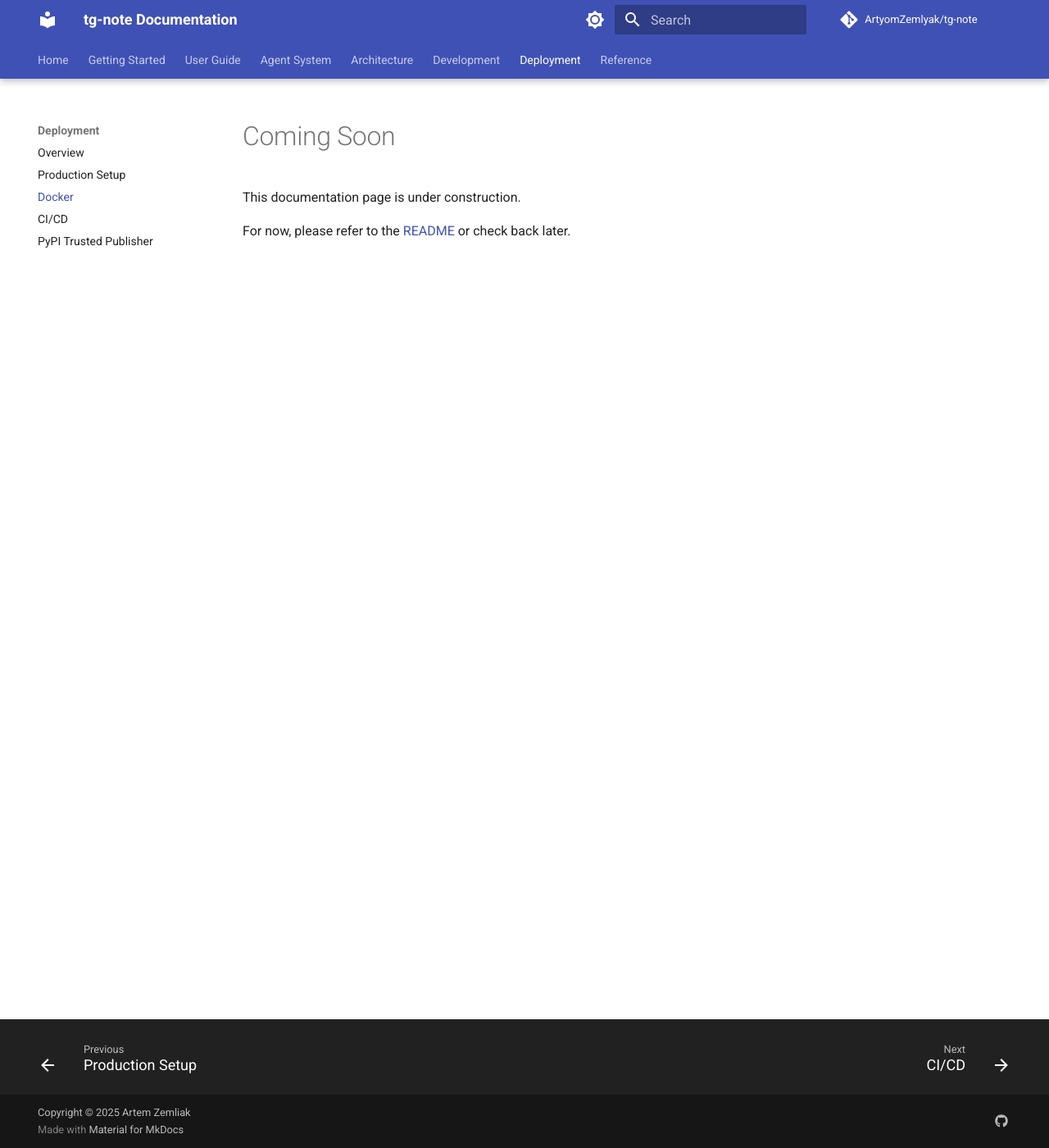
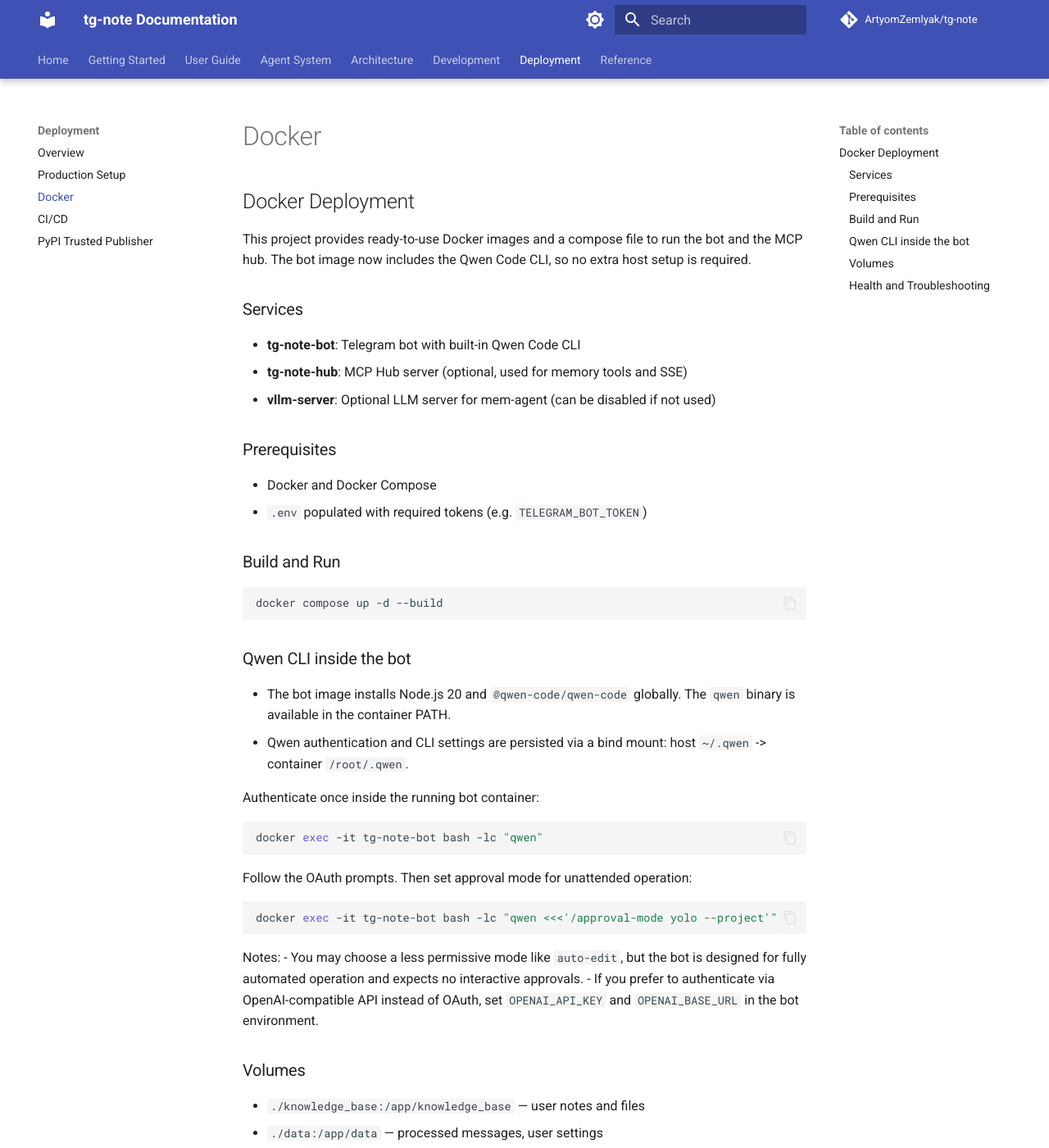
Before and after one commit to ArtyomZemlyak/tg-note, an MkDocs documentation site: the page built from docs_site/deployment/docker.md, in a window 1280 px wide and 1400 px high. Shown: the whole window at 82% size. Built offline with MkDocs 1.6.1 and Material for MkDocs 9.7.7, drawn with Linux system fonts in a browser that asks for light colours; comment, search, counter and statistics services are not loaded; the version menu is left out; some of the changed text lies outside the part shown.

Commit message:
feat: Add Qwen Code CLI to Docker image and docs
Co-authored-by: artyom.zemlyak <artyom.zemlyak@gmail.com>

````diff
--- a/docker-compose.simple.yml
+++ b/docker-compose.simple.yml
@@ -72,6 +72,8 @@ services:
       - ./logs:/app/logs
       # Configuration (read-only)
       - ./config.example.yaml:/app/config.yaml:ro
+      # Persist Qwen CLI auth and settings between restarts
+      - ~/.qwen:/root/.qwen
     depends_on:
       mcp-hub:
         condition: service_healthy
--- a/docker-compose.yml
+++ b/docker-compose.yml
@@ -110,6 +110,8 @@ services:
       - ./logs:/app/logs
       # Configuration (read-only)
       - ./config.example.yaml:/app/config.yaml:ro
+      # Persist Qwen CLI auth and settings between restarts
+      - ~/.qwen:/root/.qwen
     depends_on:
       mcp-hub:
         condition: service_healthy
--- a/docs_site/deployment/docker.md
+++ b/docs_site/deployment/docker.md
@@ -1,5 +1,56 @@
-# Coming Soon
+## Docker Deployment
 
-This documentation page is under construction.
+This project provides ready-to-use Docker images and a compose file to run the bot and the MCP hub. The bot image now includes the Qwen Code CLI, so no extra host setup is required.
 
-For now, please refer to the [README](https://github.com/ArtyomZemlyak/tg-note) or check back later.
+### Services
+
+- **tg-note-bot**: Telegram bot with built-in Qwen Code CLI
+- **tg-note-hub**: MCP Hub server (optional, used for memory tools and SSE)
+- **vllm-server**: Optional LLM server for mem-agent (can be disabled if not used)
+
+### Prerequisites
+
+- Docker and Docker Compose
+- `.env` populated with required tokens (e.g. `TELEGRAM_BOT_TOKEN`)
+
+### Build and Run
+
+```bash
+docker compose up -d --build
+```
+
+### Qwen CLI inside the bot
+
+- The bot image installs Node.js 20 and `@qwen-code/qwen-code` globally. The `qwen` binary is available in the container PATH.
+- Qwen authentication and CLI settings are persisted via a bind mount: host `~/.qwen` -> container `/root/.qwen`.
+
+Authenticate once inside the running bot container:
+
+```bash
+docker exec -it tg-note-bot bash -lc "qwen"
+```
+
+Follow the OAuth prompts. Then set approval mode for unattended operation:
+
+```bash
+docker exec -it tg-note-bot bash -lc "qwen <<<'/approval-mode yolo --project'"
+```
+
+Notes:
+- You may choose a less permissive mode like `auto-edit`, but the bot is designed for fully automated operation and expects no interactive approvals.
+- If you prefer to authenticate via OpenAI-compatible API instead of OAuth, set `OPENAI_API_KEY` and `OPENAI_BASE_URL` in the bot environment.
+
+### Volumes
+
+- `./knowledge_base:/app/knowledge_base` — user notes and files
+- `./data:/app/data` — processed messages, user settings
+- `./logs:/app/logs` — logs
+- `~/.qwen:/root/.qwen` — Qwen CLI auth and settings
+
+### Health and Troubleshooting
+
+- Verify CLI presence: `docker exec tg-note-bot qwen --version`
+- If CLI says not authenticated, re-run: `docker exec -it tg-note-bot qwen`
+- If approvals block commands, re-apply: `docker exec -it tg-note-bot bash -lc "qwen <<<'/approval-mode yolo --project'"`
+
+For more details on the CLI itself, see the agent guide: [Qwen Code CLI](../agents/qwen-code-cli.md)
````
Also changed, not shown: docs_site/agents/qwen-code-cli.md (+12 -0 lines), 1 other file.
